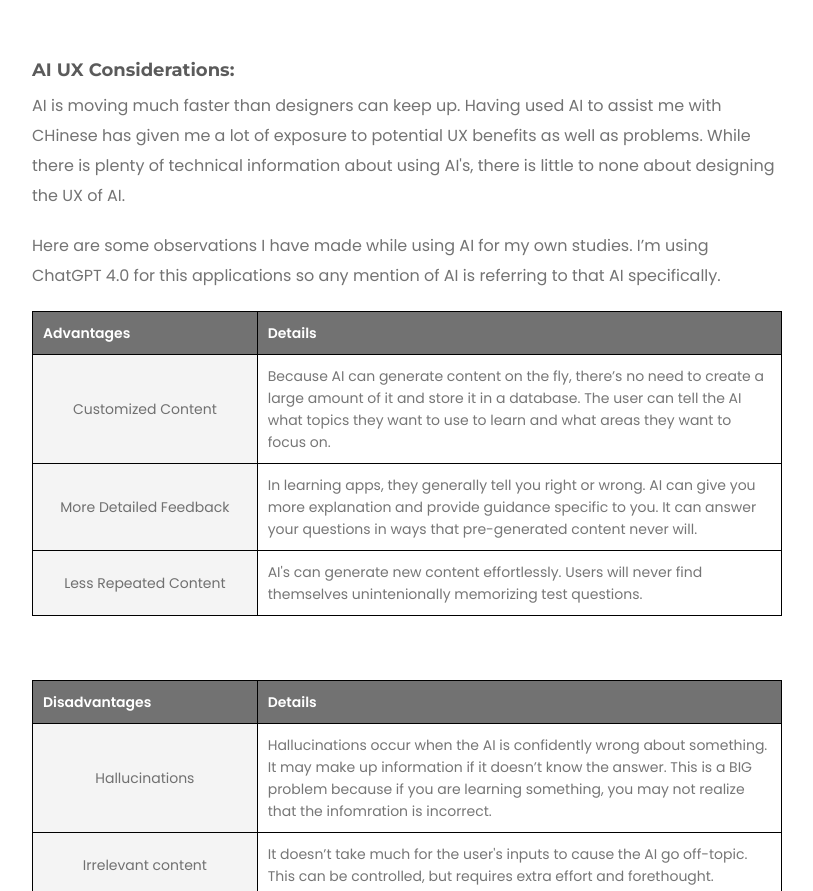
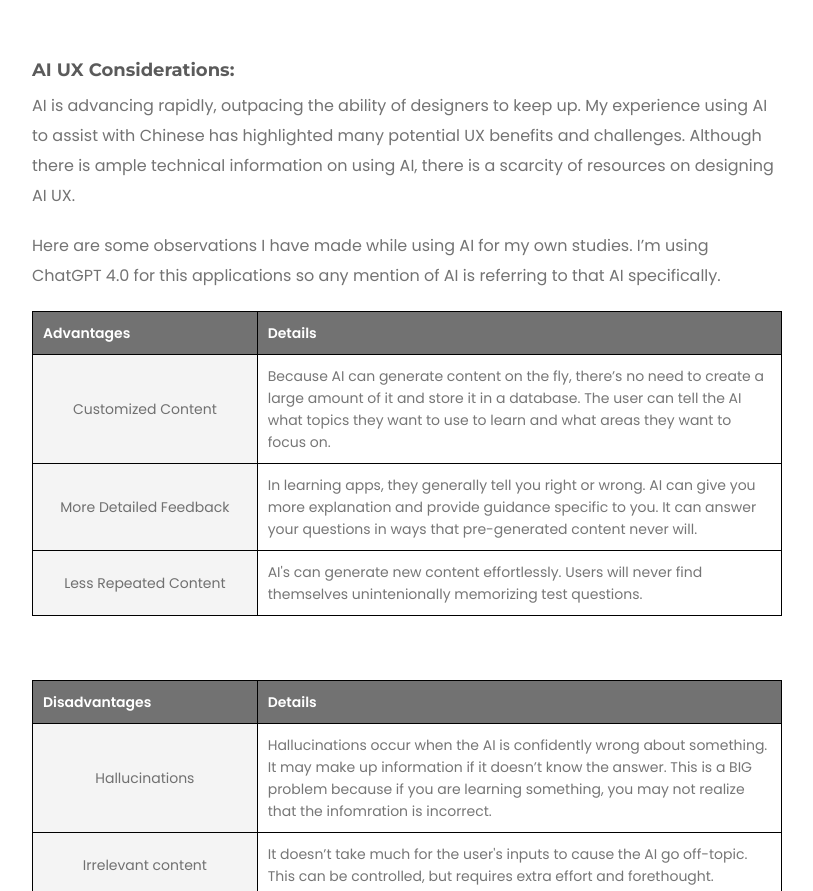
Before and after one commit to MyLightIsOn/portfolio, a website: page case-study-2.html in a window 1280 px wide. Shown: the part 3572-4463 px from the top of the page, without its empty margins (73-886 px from the left). Drawn offline with nearby package versions, Linux system fonts and the light colour scheme.

Commit message:
Fixed typo

```diff
--- a/case-study-2.html
+++ b/case-study-2.html
@@ -291,11 +291,11 @@
 
                 <h4>AI UX Considerations:</h4>
                 <p>
-                  AI is moving much faster than designers can keep up. Having
-                  used AI to assist me with CHinese has given me a lot of
-                  exposure to potential UX benefits as well as problems. While
-                  there is plenty of technical information about using AI's,
-                  there is little to none about designing the UX of AI.
+                  AI is advancing rapidly, outpacing the ability of designers to
+                  keep up. My experience using AI to assist with Chinese has
+                  highlighted many potential UX benefits and challenges.
+                  Although there is ample technical information on using AI,
+                  there is a scarcity of resources on designing AI UX.
                 </p>
 
                 <p>
```
